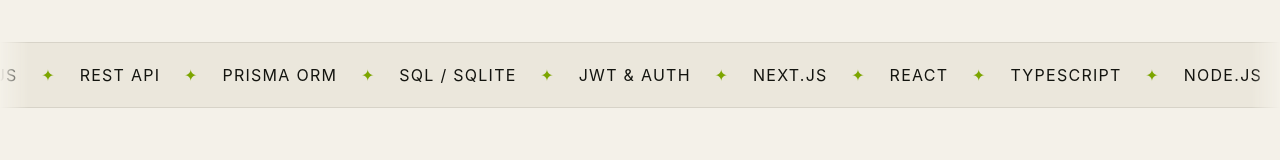
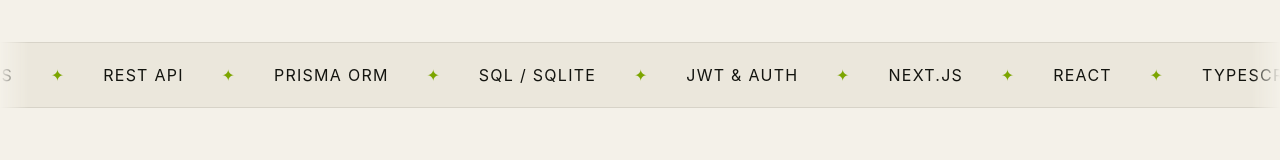
Before and after one commit to BozemanChannel/portfolio, a Next.js app: page / in a window 1280 px wide. Shown: the part 730-890 px from the top of the page. Built offline with nearby package versions, Linux system fonts and the light colour scheme.

Commit message:
Increase marquee item spacing

```diff
--- a/app/globals.css
+++ b/app/globals.css
@@ -50,7 +50,7 @@ main[data-language="ru"] .hero h1,main[data-language="uk"] .hero h1 { font-size:
 .tickerTrack { width:max-content; display:flex; animation:ticker-scroll 48s linear infinite; }
 .tickerGroup,.tickerSequence { width:max-content; flex:none; display:flex; align-items:center; }
 .ticker span { flex:none; display:flex; align-items:center; white-space:nowrap; padding-block:20px; font:650 12px/1 var(--font-geist-mono); text-transform:uppercase; letter-spacing:.08em; }
-.ticker i { width:10px; height:10px; margin-inline:26px; display:inline-flex; align-items:center; justify-content:center; color:#7ca500; font-style:normal; line-height:1; }
+.ticker i { width:10px; height:10px; margin-inline:40px; display:inline-flex; align-items:center; justify-content:center; color:#7ca500; font-style:normal; line-height:1; }
 .ticker:hover .tickerTrack { animation-play-state:paused; }
 @keyframes ticker-scroll { to { transform:translateX(-50%); } }
 .section { padding-block:120px; }
```
